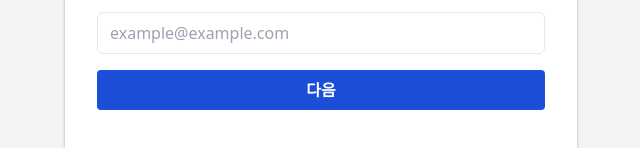
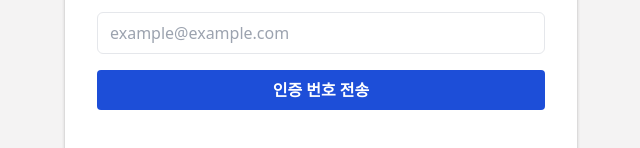
Before and after one commit to BOOPINION/Vote-FE2, a React (Create React App) app: page /signup in a window 1280 px wide. Shown: the part 550-698 px from the top of the page, without its empty margins (319-959 px from the left). Built offline with nearby package versions, Linux system fonts and the light colour scheme.

Commit message:
✨ 회원가입 관련 API 연결
회원가입, 이메일 인증 코드 API 연결 및 프록시 설정

```diff
--- a/package.json
+++ b/package.json
@@ -56,5 +56,6 @@
     "autoprefixer": "^10.4.19",
     "postcss": "^8.4.38",
     "tailwindcss": "^3.4.3"
-  }
+  },
+  "proxy": "http://dev-vote.rflxn.xyz:19990/api/"
 }
--- a/src/components/signup/Question.tsx
+++ b/src/components/signup/Question.tsx
@@ -1,20 +1,31 @@
 import React, { useState } from "react";
+import axios from "axios";
 import ProgressBar from "./ProgressBar";
 import { IoIosArrowBack } from "react-icons/io";
 import { Link } from "react-router-dom";
+
 const Question: React.FC<{
   questionNumber: number;
   setQuestionNumber: React.Dispatch<React.SetStateAction<number>>;
 }> = ({ questionNumber, setQuestionNumber }) => {
   const [selectedOption, setSelectedOption] = useState<string | null>(null);
-  const [email, setEmail] = useState<string>(""); // 추가: 이메일 입력 상태
-  const [password, setPassword] = useState<string>(""); // 추가: 비밀번호 입력 상태
-  const [confirmPassword, setConfirmPassword] = useState<string>(""); // 추가: 확인용 비밀번호 입력 상태
+  const [email, setEmail] = useState<string>("");
+  const [name, setName] = useState<string>("");
+  const [password, setPassword] = useState<string>("");
+  const [confirmPassword, setConfirmPassword] = useState<string>("");
+  const [verificationCode, setVerificationCode] = useState<string>("");
+  const [isVerificationSent, setIsVerificationSent] = useState<boolean>(false);
+  const [gender, setGender] = useState<string>("");
+  const [age, setAge] = useState<number | null>(0);
 
   const questions = [
     {
       question: "이메일을 알려주세요",
       options: ["다음"],
+    },
+    {
+      question: "이름을 알려주세요",
+      options: ["입력"],
     },
     {
       question: "비밀번호를 설정해주세요",
@@ -28,27 +39,37 @@ const Question: React.FC<{
       question: "당신의 나이대는 어떻게 되세요?",
       options: ["10대", "20대", "30대", "40대", "50대 이상"],
     },
-    {
-      question: "당신의 관심 분야는 무엇인가요?",
-      options: ["음악", "영화", "요리", "운동", "여행"],
-    },
   ];
 
   const handleOptionSelect = (option: string) => {
     setSelectedOption(option);
+    if (questionNumber === 4) {
+      setGender(option);
+    } else if (questionNumber === 5) {
+      const ageMapping: { [key: string]: number } = {
+        "10대": 10,
+        "20대": 20,
+        "30대": 30,
+        "40대": 40,
+        "50대 이상": 50,
+      };
+      setAge(ageMapping[option]);
+    }
     if (questionNumber < questions.length) {
       setQuestionNumber((prevQuestionNumber) => prevQuestionNumber + 1);
+    } else {
+      handleSignUp();
     }
   };
 
-  const handleNextButtonClick = () => {
+  const handleNextButtonClick = async () => {
     const emailPattern = /^[^\s@]+@[^\s@]+\.[^\s@]+$/;
     if (questionNumber === 1 && !emailPattern.test(email)) {
       alert("유효한 이메일을 입력해주세요.");
       return;
     }
 
-    if (questionNumber === 2 && password !== confirmPassword) {
+    if (questionNumber === 3 && password !== confirmPassword) {
       alert("비밀번호가 일치하지 않습니다. 다시 입력해주세요.");
       return;
     }
@@ -58,8 +79,86 @@ const Question: React.FC<{
     }
   };
 
+  const handleSendVerificationCode = async () => {
+    const emailPattern = /^[^\s@]+@[^\s@]+\.[^\s@]+$/;
+    if (!emailPattern.test(email)) {
+      alert("유효한 이메일을 입력해주세요.");
+      return;
+    }
+    try {
+      await axios.post("auth/signup/email/code", { email });
+      setIsVerificationSent(true);
+      alert("인증 번호가 전송되었습니다.");
+    } catch (error) {
+      if (axios.isAxiosError(error)) {
+        alert(
+          `인증 번호 전송 실패: ${
+            error.response?.data?.message || error.message
+          }`
+        );
+      } else {
+        alert(`인증 번호 전송 실패: ${error}`);
+      }
+    }
+  };
+
+  const handleVerifyCode = async () => {
+    try {
+      const response = await axios.post("auth/signup/email/verify", {
+        email,
+        state: {
+          code: verificationCode,
+          verified: false,
+        },
+        verifyCode: verificationCode,
+      });
+      console.log(response);
+      const verified = response.data;
+      if (verified) {
+        setQuestionNumber((prevQuestionNumber) => prevQuestionNumber + 1);
+      } else {
+        alert("인증 번호가 일치하지 않습니다. 다시 입력해주세요.");
+      }
+    } catch (error) {
+      if (axios.isAxiosError(error)) {
+        alert(
+          `인증 번호 확인 실패: ${
+            error.response?.data?.message || error.message
+          }`
+        );
+      } else {
+        alert(`인증 번호 확인 실패: ${error}`);
+      }
+    }
+  };
+
+  const handleSignUp = async () => {
+    try {
+      await axios.post("auth/signup", {
+        email,
+        name,
+        password,
+        gender,
+        age,
+      });
+      alert("회원가입이 완료되었습니다.");
+    } catch (error) {
+      if (axios.isAxiosError(error)) {
+        alert(
+          `회원가입 실패: ${error.response?.data?.message || error.message}`
+        );
+      } else {
+        alert(`회원가입 실패: ${error}`);
+      }
+    }
+  };
+
   const handleEmailChange = (e: React.ChangeEvent<HTMLInputElement>) => {
     setEmail(e.target.value);
+  };
+
+  const handleNameChange = (e: React.ChangeEvent<HTMLInputElement>) => {
+    setName(e.target.value);
   };
 
   const handlePasswordChange = (e: React.ChangeEvent<HTMLInputElement>) => {
@@ -70,6 +169,12 @@ const Question: React.FC<{
     e: React.ChangeEvent<HTMLInputElement>
   ) => {
     setConfirmPassword(e.target.value);
+  };
+
+  const handleVerificationCodeChange = (
+    e: React.ChangeEvent<HTMLInputElement>
+  ) => {
+    setVerificationCode(e.target.value);
   };
 
   return (
@@ -102,6 +207,35 @@ const Question: React.FC<{
               value={email}
               onChange={handleEmailChange}
             />
+            {isVerificationSent && (
+              <input
+                type="text"
+                className="w-full px-3 py-2 border rounded-md mt-4"
+                placeholder="인증 번호 입력"
+                value={verificationCode}
+                onChange={handleVerificationCodeChange}
+              />
+            )}
+            <button
+              className="mt-4 w-full bg-blue-700 hover:bg-blue-800 text-white font-bold py-2 px-4 rounded"
+              onClick={
+                isVerificationSent
+                  ? handleVerifyCode
+                  : handleSendVerificationCode
+              }
+            >
+              {isVerificationSent ? "다음" : "인증 번호 전송"}
+            </button>
+          </>
+        ) : questionNumber === 2 ? (
+          <>
+            <input
+              type="text"
+              className="w-full px-3 py-2 border rounded-md"
+              placeholder="이름"
+              value={name}
+              onChange={handleNameChange}
+            />
             <button
               className="mt-4 w-full bg-blue-700 hover:bg-blue-800 text-white font-bold py-2 px-4 rounded"
               onClick={handleNextButtonClick}
@@ -109,7 +243,7 @@ const Question: React.FC<{
               다음
             </button>
           </>
-        ) : questionNumber === 2 ? (
+        ) : questionNumber === 3 ? (
           <>
             <input
               type="password"
--- a/src/pages/Login.tsx
+++ b/src/pages/Login.tsx
@@ -16,5 +16,4 @@ const Login: React.FC = () => {
   );
 };
 
-ReactDOM.render(<Login />, document.getElementById("root"));
 export default Login;
```
